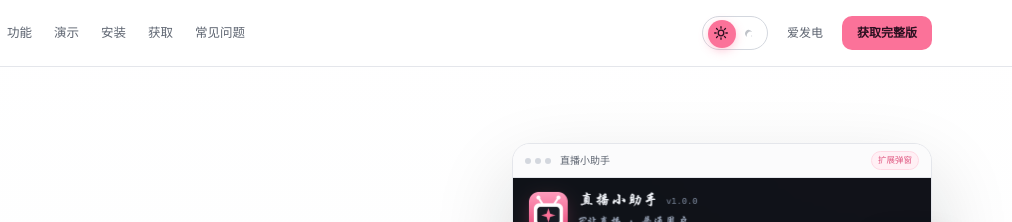
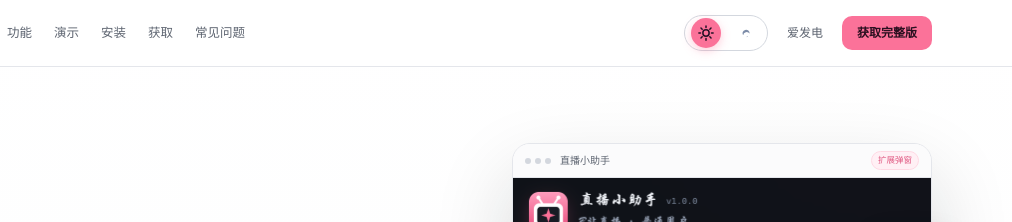
Before and after one commit to monologue1555/bilibili-live-assistant-site, a plain HTML site: page index.html in a window 1280 px wide. Shown: the top 222 px of the page, 268-1280 px from the left. Drawn offline with Linux system fonts and the light colour scheme.

Commit message:
feat: 加大主题开关图标间距并优化滑动动画
太阳/月亮拉开到两侧，图标放大并用暖金/冷蓝区分；滑块改用顺滑减速曲线，切换时图标旋转缩放淡入。

Co-Authored-By: Claude Code <noreply@anthropic.com>

```diff
--- a/index.html
+++ b/index.html
@@ -47,7 +47,7 @@
     <meta name="twitter:image" content="https://monologue1555.github.io/bilibili-live-assistant-site/assets/og-cover.jpg?v=5" />
     <link rel="canonical" href="https://monologue1555.github.io/bilibili-live-assistant-site/" />
     <link rel="icon" type="image/png" href="assets/icon128.png" />
-    <link rel="stylesheet" href="styles.css?v=5" />
+    <link rel="stylesheet" href="styles.css?v=6" />
     <script type="application/ld+json">
       {
         "@context": "https://schema.org",
@@ -85,13 +85,13 @@
           <button class="theme-toggle" id="themeToggle" type="button" aria-label="切换主题" title="切换主题" aria-pressed="false">
             <span class="theme-toggle-thumb" aria-hidden="true"></span>
             <span class="theme-icon theme-icon-sun" aria-hidden="true">
-              <svg viewBox="0 0 24 24" width="16" height="16" fill="none" stroke="currentColor" stroke-width="2" stroke-linecap="round">
+              <svg viewBox="0 0 24 24" width="18" height="18" fill="none" stroke="currentColor" stroke-width="2" stroke-linecap="round">
                 <circle cx="12" cy="12" r="4.2" />
                 <path d="M12 2.5v2.2M12 19.3v2.2M2.5 12h2.2M19.3 12h2.2M5.3 5.3l1.6 1.6M17.1 17.1l1.6 1.6M18.7 5.3l-1.6 1.6M6.9 17.1l-1.6 1.6" />
               </svg>
             </span>
             <span class="theme-icon theme-icon-moon" aria-hidden="true">
-              <svg viewBox="0 0 24 24" width="16" height="16" fill="currentColor">
+              <svg viewBox="0 0 24 24" width="18" height="18" fill="currentColor">
                 <path d="M20.2 15.1A8.5 8.5 0 0 1 8.9 3.8 8.5 8.5 0 1 0 20.2 15.1Z" />
                 <path d="M18.2 3.4l.45 1.25 1.25.45-1.25.45-.45 1.25-.45-1.25-1.25-.45 1.25-.45.45-1.25Z" />
               </svg>
--- a/styles.css
+++ b/styles.css
@@ -1345,9 +1345,9 @@ section[id] {
   display: inline-flex;
   align-items: center;
   justify-content: space-between;
-  width: 66px;
-  height: 34px;
-  padding: 0 5px;
+  width: 84px;
+  height: 36px;
+  padding: 0 6px;
   background: rgba(239, 244, 255, 0.05);
   border: 1px solid var(--line-strong);
   border-radius: 999px;
@@ -1366,20 +1366,21 @@ section[id] {
 
 .theme-toggle-thumb {
   position: absolute;
-  top: 3px;
-  left: 5px;
+  top: 2px;
+  left: 6px;
   z-index: 0;
-  width: 28px;
-  height: 28px;
+  width: 30px;
+  height: 30px;
   background: var(--pink);
   border-radius: 50%;
   box-shadow: 0 3px 10px rgba(251, 114, 153, 0.35);
   transform: translateX(var(--toggle-x, 0px));
-  transition: transform 0.38s cubic-bezier(0.34, 1.56, 0.64, 1), background 0.3s ease;
+  transition: transform 0.5s cubic-bezier(0.4, 0, 0.2, 1), background 0.3s ease, box-shadow 0.3s ease;
 }
 
 .theme-toggle:active .theme-toggle-thumb {
-  transform: translateX(var(--toggle-x, 0px)) scale(0.9);
+  transform: translateX(var(--toggle-x, 0px)) scale(0.92);
+  box-shadow: 0 2px 6px rgba(251, 114, 153, 0.28);
 }
 
 .theme-icon {
@@ -1387,20 +1388,21 @@ section[id] {
   z-index: 1;
   display: grid;
   place-items: center;
-  width: 28px;
-  height: 28px;
-  color: var(--dim);
-  transition: color 0.25s ease, opacity 0.3s ease, transform 0.4s cubic-bezier(0.34, 1.56, 0.64, 1);
+  width: 30px;
+  height: 30px;
+  color: var(--theme-icon-idle);
+  opacity: 0.68;
+  transition: color 0.3s ease, opacity 0.4s ease, transform 0.5s cubic-bezier(0.4, 0, 0.2, 1);
 }
 
 .theme-icon-sun {
-  transform: rotate(-90deg) scale(0.65);
-  opacity: 0.55;
+  --theme-icon-idle: #e8b45a;
+  transform: rotate(-120deg) scale(0.55);
 }
 
 .theme-icon-moon {
-  transform: rotate(90deg) scale(0.65);
-  opacity: 0.55;
+  --theme-icon-idle: #a8bcdf;
+  transform: rotate(120deg) scale(0.55);
 }
 
 [data-theme="light"] .theme-toggle-thumb {
@@ -1408,19 +1410,27 @@ section[id] {
 }
 
 [data-theme="dark"] .theme-toggle-thumb {
-  --toggle-x: 28px;
+  --toggle-x: 42px;
+}
+
+[data-theme="light"] .theme-icon-sun {
+  --theme-icon-idle: #c4891f;
+}
+
+[data-theme="light"] .theme-icon-moon {
+  --theme-icon-idle: #5d7093;
+}
+
+[data-theme="light"] .theme-icon {
+  opacity: 0.8;
 }
 
 [data-theme="light"] .theme-icon-sun,
 [data-theme="dark"] .theme-icon-moon {
-  color: #2b1020;
+  color: #241126;
   opacity: 1;
   transform: rotate(0deg) scale(1);
-}
-
-[data-theme="light"] .theme-icon-moon,
-[data-theme="dark"] .theme-icon-sun {
-  color: var(--dim);
+  transition-delay: 0.06s;
 }
 
 [data-theme="light"] .theme-toggle {
```
